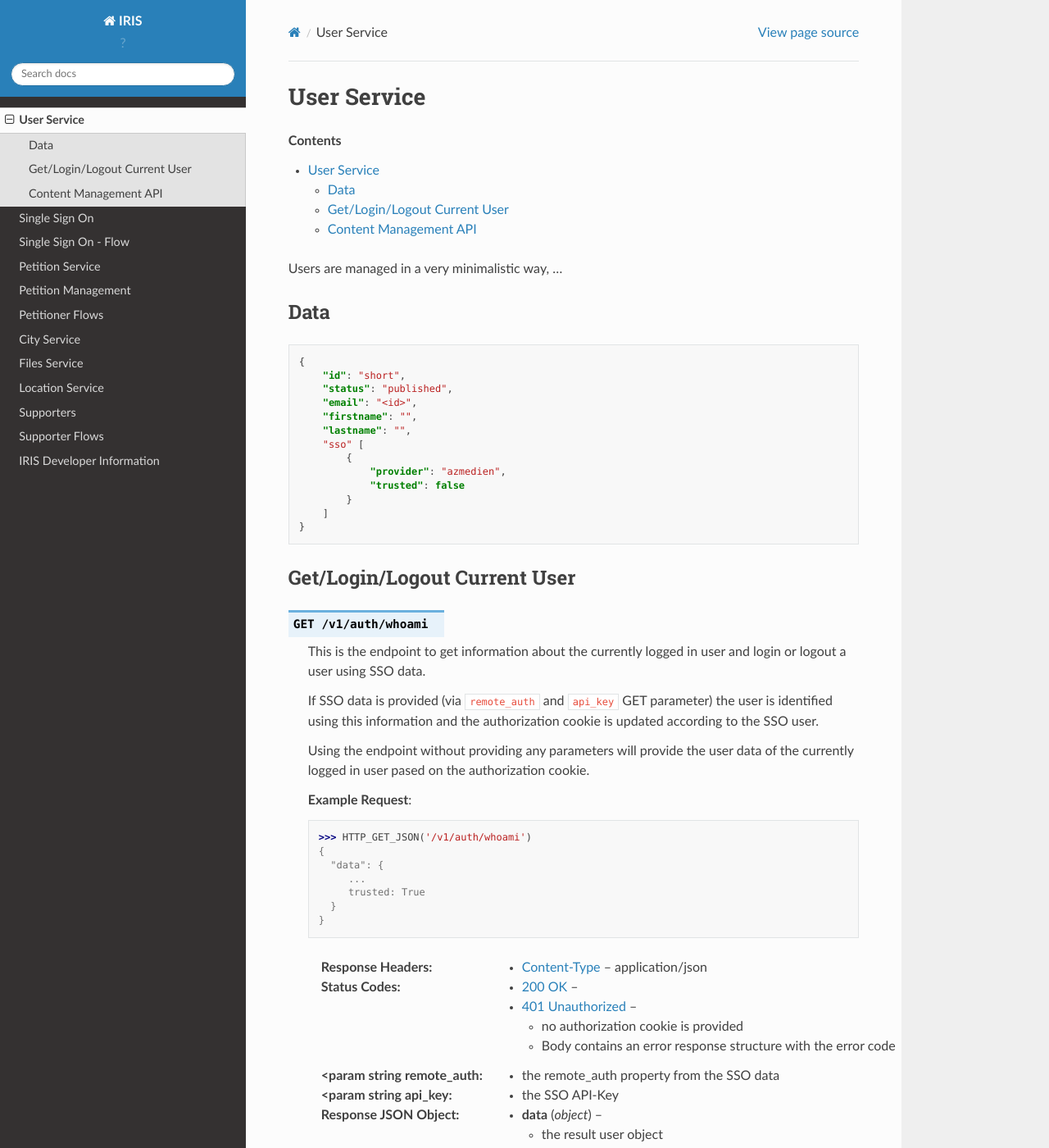
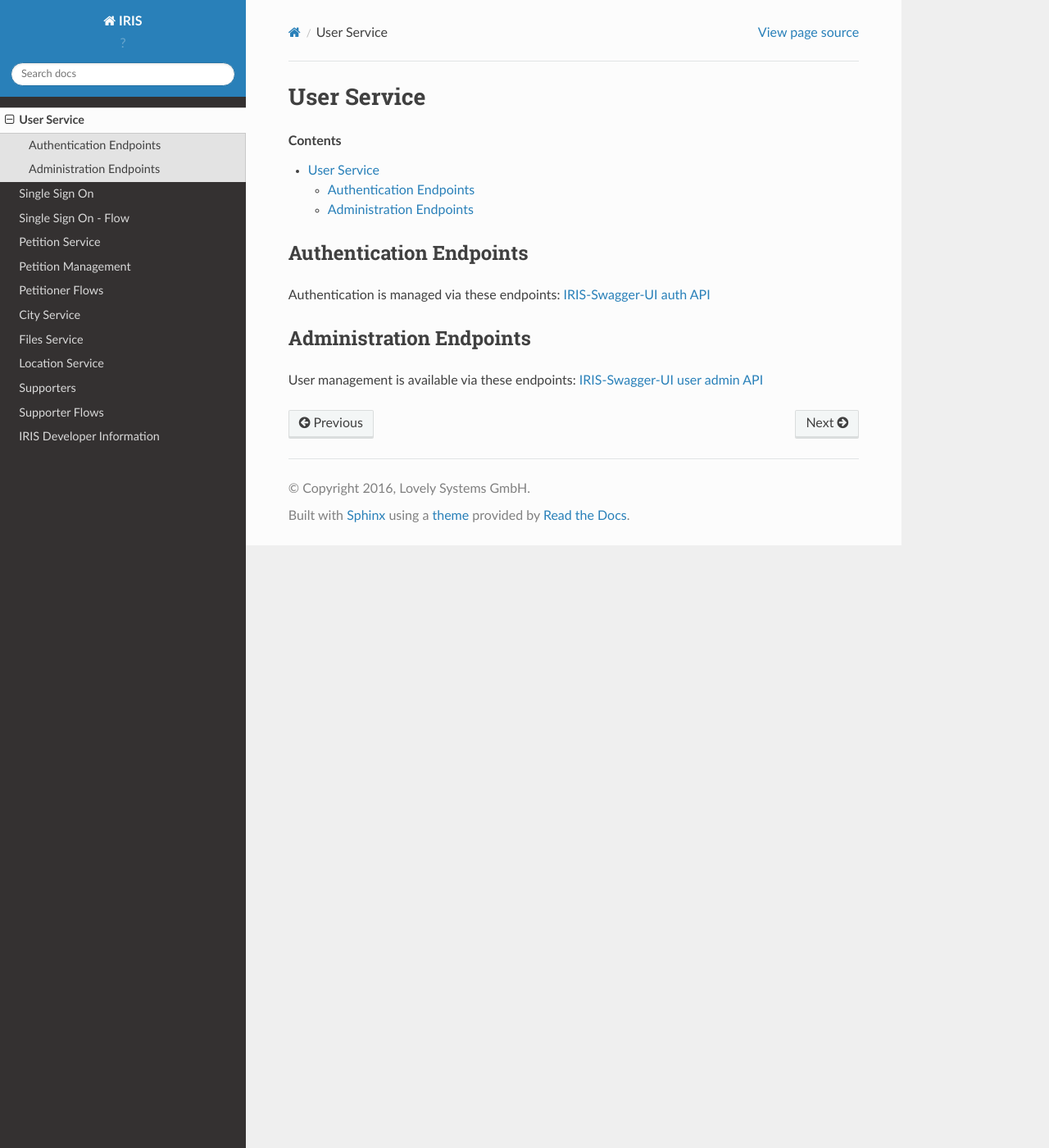
Before and after one commit to iris-dni/iris-service, a Sphinx documentation site: the page built from docs/users.rst, in a window 1280 px wide and 1400 px high. Shown: the whole window at 82% size. Built offline with Sphinx 7.4.7 and the Read the Docs theme 2.0.0, drawn with Linux system fonts in a browser that asks for light colours; some of the changed text lies outside the part shown.

Commit message:
documentation update

```diff
--- a/docs/users.rst
+++ b/docs/users.rst
@@ -4,102 +4,14 @@ User Service
 
 .. contents::
 
-Users are managed in a very minimalistic way, ...
+
+Authentication Endpoints
+========================
+
+Authentication is managed via these endpoints: `IRIS-Swagger-UI auth API </swaggerui#/auth>`_
 
 
-Data
-====
+Administration Endpoints
+========================
 
-.. sourcecode:: json
-
-    {
-        "id": "short",
-        "status": "published",
-        "email": "<id>",
-        "firstname": "",
-        "lastname": "",
-        "sso" [
-            {
-                "provider": "azmedien",
-                "trusted": false
-            }
-        ]
-    }
-
-
-Get/Login/Logout Current User
-=============================
-
-.. http:get:: /v1/auth/whoami
-
-    This is the endpoint to get information about the currently logged in
-    user and login or logout a user using SSO data.
-
-    If SSO data is provided (via ``remote_auth`` and ``api_key`` GET
-    parameter) the user is identified using this information and the
-    authorization cookie is updated according to the SSO user.
-
-    Using the endpoint without providing any parameters will provide the user
-    data of the currently logged in user pased on the authorization cookie.
-
-    **Example Request**:
-
-    .. sourcecode:: python
-
-        >>> HTTP_GET_JSON('/v1/auth/whoami')
-        {
-          "data": {
-             ...
-             trusted: True
-          }
-        }
-
-    :resheader Content-Type: application/json
-
-    :statuscode 200:
-    :statuscode 401:
-        - no authorization cookie is provided
-        - Body contains an error response structure with the error code
-
-    :<param string remote_auth:
-        - the remote_auth property from the SSO data
-    :<param string api_key:
-        - the SSO API-Key
-
-    :>json object data:
-        - the result user object
-
-    **Possible Error Codes**:
-
-    .. doctest:: python
-
-        >>> ERROR_CODES('auth_whoami')
-        unauthenticated               : This request needs authentication
-
-
-Content Management API
-======================
-
-The management endpoints are only available with a valid authentication.
-
-.. http:get:: /v1/manage/users
-
-    List/Filter users.
-
-
-.. http:get:: /v1/manage/users/(string:id)
-
-    Provides data for a specific city.
-
-    **Example request**
-
-    >>> HTTP_GET_JSON('/v1/manage/users/1234')
-
-    :responseheader Content-Type: application/json
-
-    :param string id:
-        - the id of the city
-
-.. http:post:: /v1/manage/users/(string:id)
-
-.. http:delete:: /v1/manage/users/(string:id)
+User management is available via these endpoints: `IRIS-Swagger-UI user admin API </swaggerui#/user_admin>`_
```
Also changed, not shown: docs/sso-cms.rst (+9 -9 lines).
